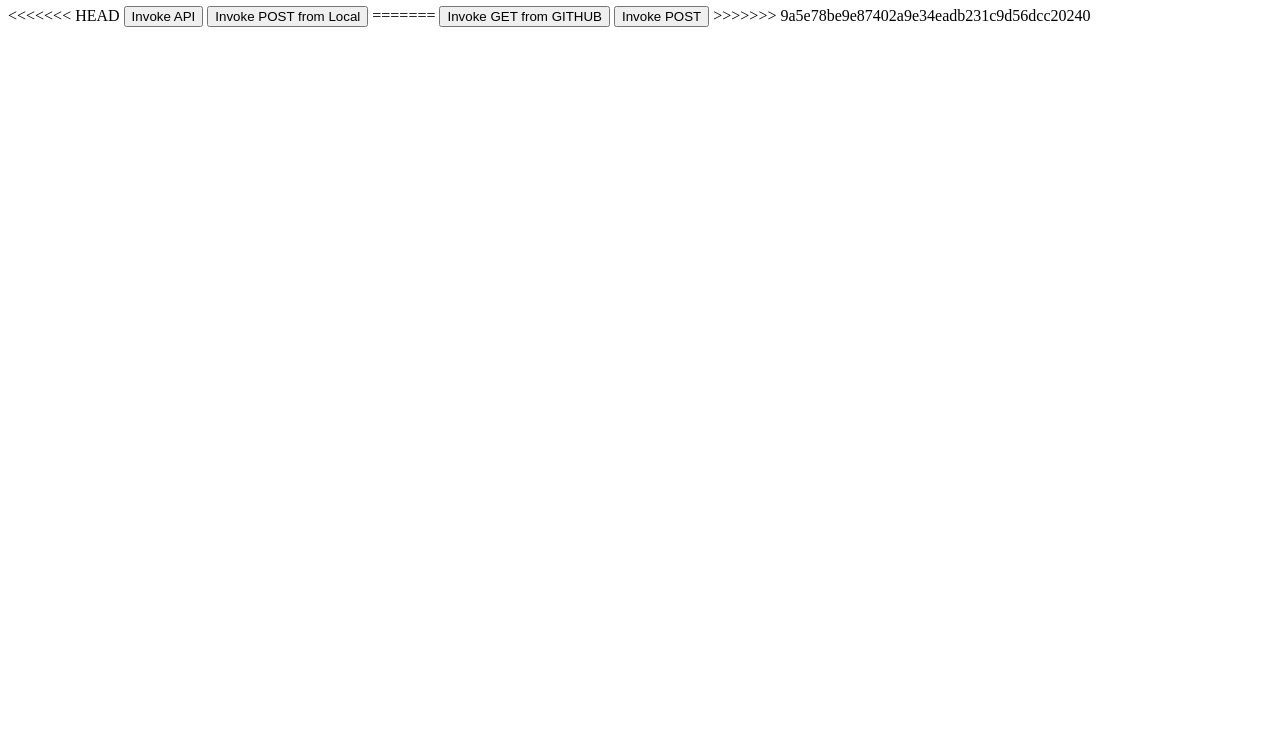
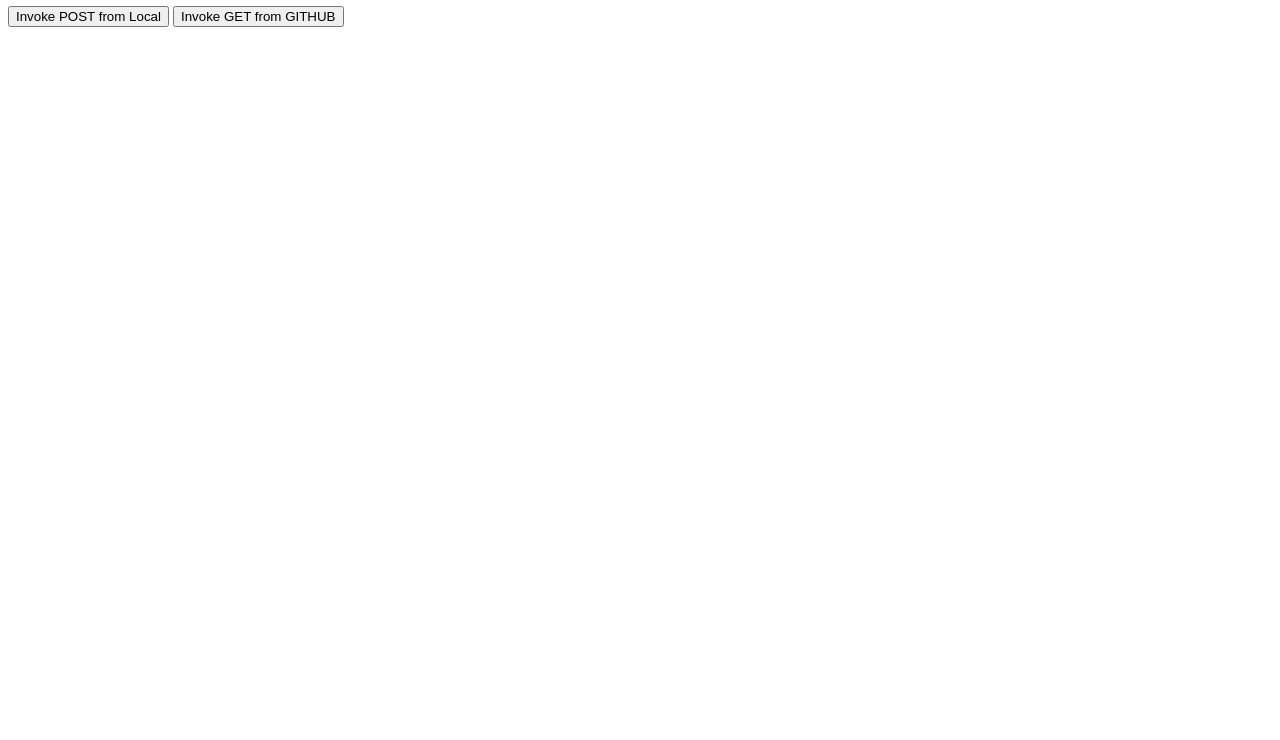
Before and after one commit to shivaspk/astart-apiclient, a plain HTML site: page index.html in a window 1280 px wide. Shown: the part 60-800 px from the top of the page. Drawn offline with Linux system fonts and the light colour scheme.

Commit message:
updated from local

```diff
--- a/index.html
+++ b/index.html
@@ -47,12 +47,8 @@
     </head>
     <body>
         <h1>This is an API Client</h1>
-<<<<<<< HEAD
-        <button onclick="callrestAPI()">Invoke API</button>
+
         <button onclick="callPOSTAPI()">Invoke POST from Local</button>
-=======
         <button onclick="callrestAPI()">Invoke GET from GITHUB</button>
-        <button onclick="callPOSTAPI()">Invoke POST</button>
->>>>>>> 9a5e78be9e87402a9e34eadb231c9d56dcc20240
     </body>
 </html>
```
